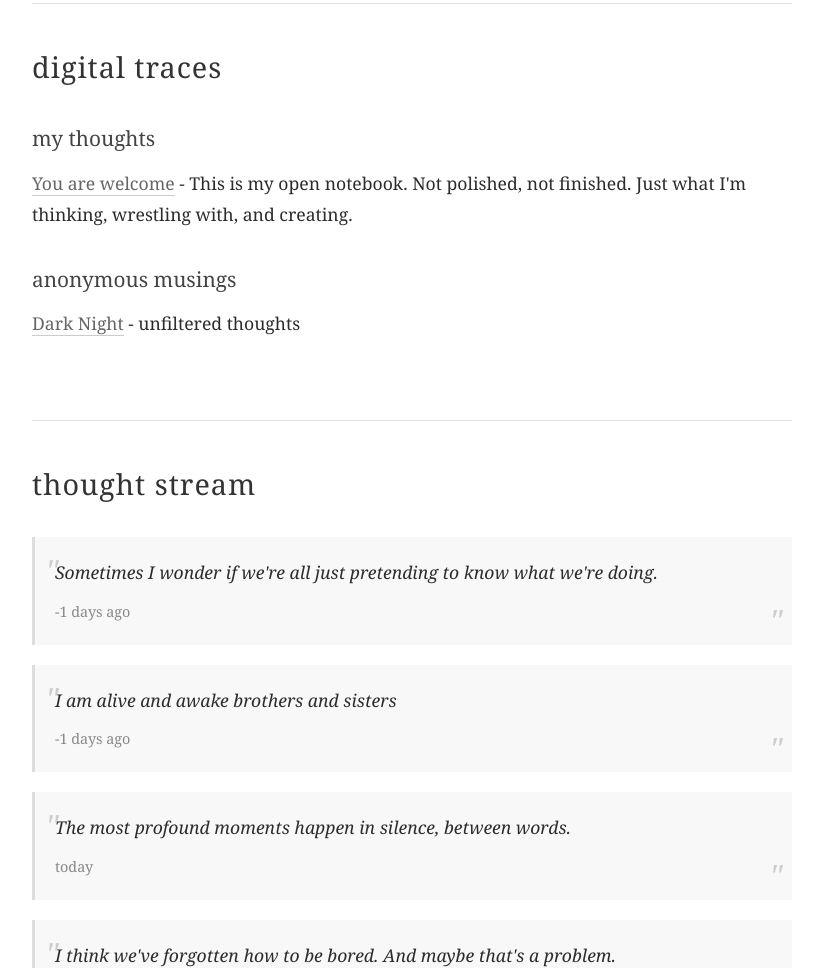
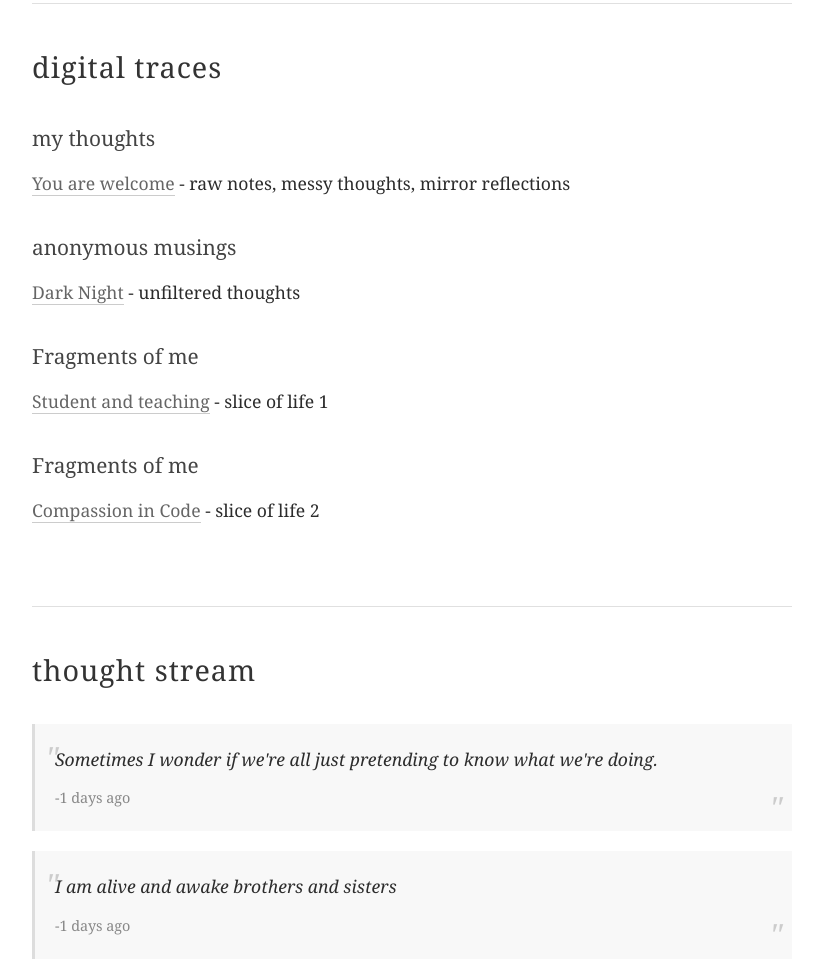
Before and after one commit to johnmichealacera/whoami, a plain HTML site: page index.html in a window 1280 px wide. Shown: the part 798-1766 px from the top of the page, without its empty margins (228-1051 px from the left). Drawn offline with Linux system fonts and the light colour scheme.

Commit message:
add links to fragments of me

```diff
--- a/index.html
+++ b/index.html
@@ -33,12 +33,22 @@
                 <div class="content">
                     <div class="link-item">
                         <h3>my thoughts</h3>
-                        <p><a href="https://www.notion.so/You-are-welcome-26e8fcaa991380068483d7df058d0b26?source=copy_link" target="_blank">You are welcome</a> - This is my open notebook. Not polished, not finished. Just what I'm thinking, wrestling with, and creating.</p>
+                        <p><a href="https://www.notion.so/You-are-welcome-26e8fcaa991380068483d7df058d0b26?source=copy_link" target="_blank">You are welcome</a> - raw notes, messy thoughts, mirror reflections</p>
                     </div>
 
                     <div class="link-item">
                         <h3>anonymous musings</h3>
                         <p><a href="https://www.facebook.com/still.becoming.growth" target="_blank">Dark Night</a> - unfiltered thoughts</p>
+                    </div>
+
+                    <div class="link-item">
+                        <h3>Fragments of me</h3>
+                        <p><a href="https://www.facebook.com/sirjohnmichealacera" target="_blank">Student and teaching</a> - slice of life 1</p>
+                    </div>
+
+                    <div class="link-item">
+                        <h3>Fragments of me</h3>
+                        <p><a href="https://github.com/codewithsirjm" target="_blank">Compassion in Code</a> - slice of life 2</p>
                     </div>
                 </div>
             </section>
```
